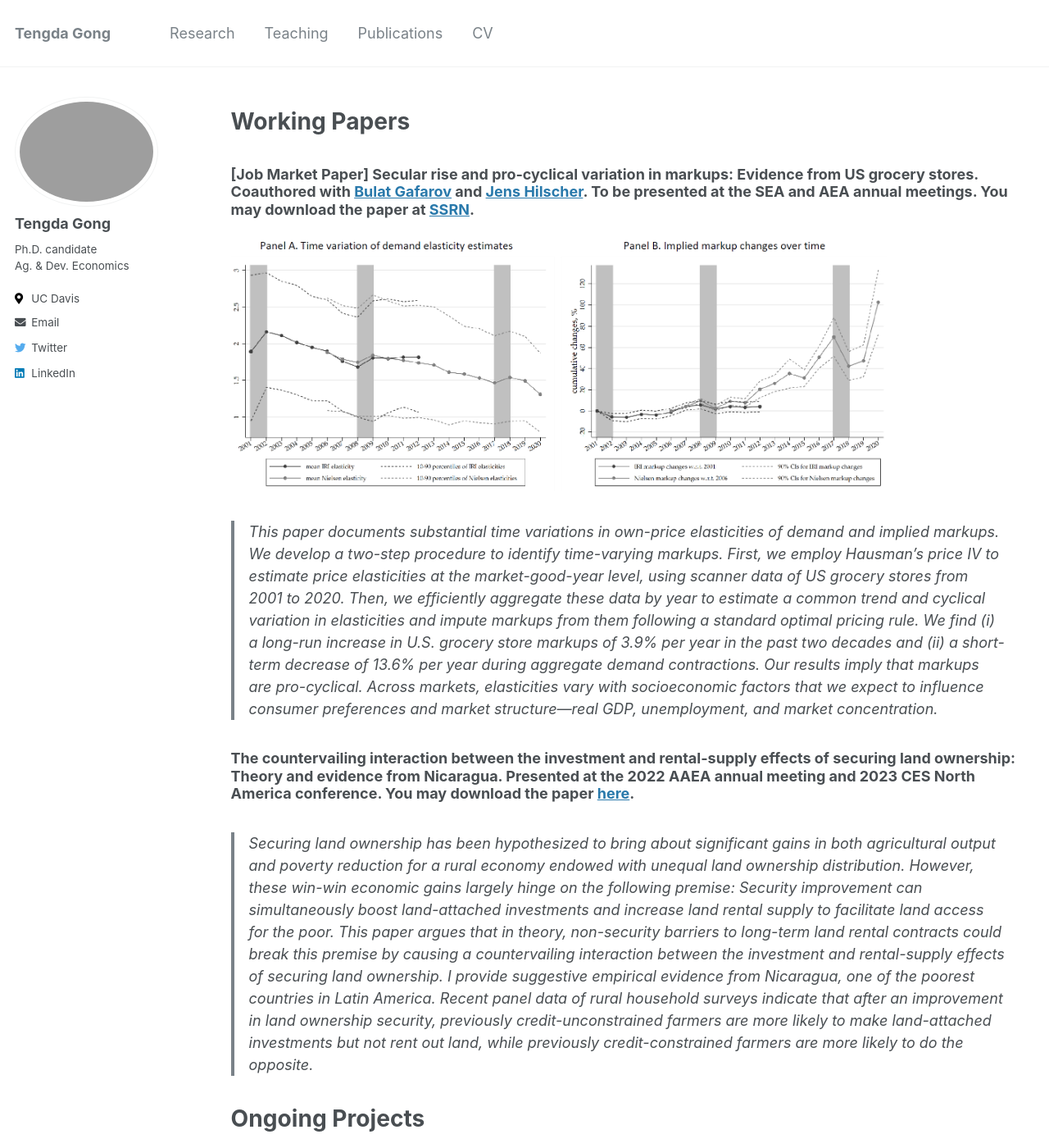
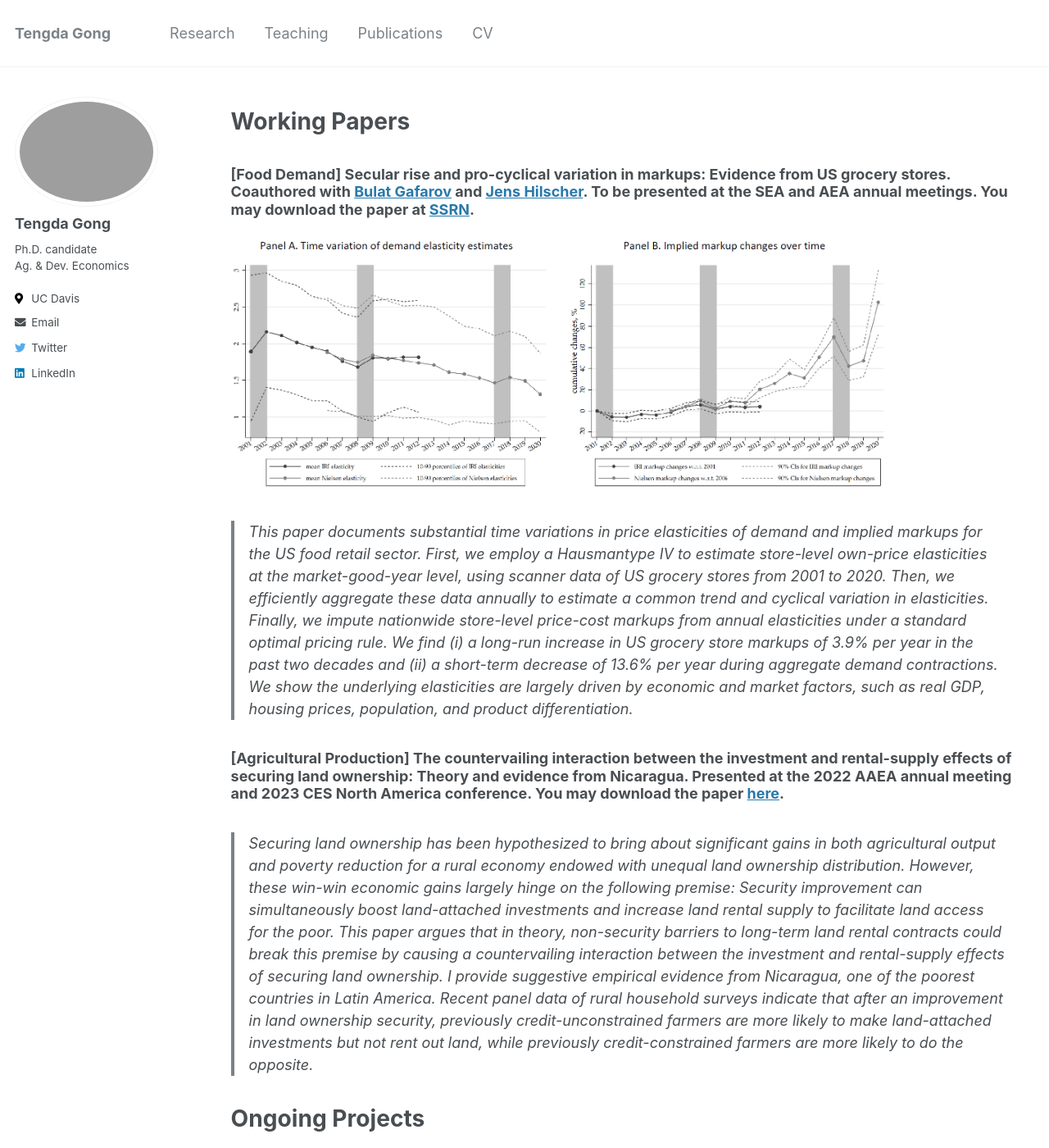
Before and after one commit to tendakung/tendakung.github.io, a Jekyll site: the page built from _pages/research.md, in a window 1280 px wide and 1400 px high. Shown: the whole window at 82% size. Built offline with Jekyll 4.4.1, drawn with Linux system fonts in a browser that asks for light colours.

Commit message:
Update research.md

```diff
--- a/_pages/research.md
+++ b/_pages/research.md
@@ -7,11 +7,13 @@ author_profile: true
 
 # Working Papers
 
-### [Job Market Paper] Secular rise and pro-cyclical variation in markups: Evidence from US grocery stores. Coauthored with [Bulat Gafarov](https://are.ucdavis.edu/people/faculty/bulat-gafarov/) and [Jens Hilscher](https://are.ucdavis.edu/people/faculty/jens-hilscher/). To be presented at the SEA and AEA annual meetings. You may download the paper at [SSRN](https://papers.ssrn.com/sol3/papers.cfm?abstract_id=4551482).
+### [Food Demand] Secular rise and pro-cyclical variation in markups: Evidence from US grocery stores. Coauthored with [Bulat Gafarov](https://are.ucdavis.edu/people/faculty/bulat-gafarov/) and [Jens Hilscher](https://are.ucdavis.edu/people/faculty/jens-hilscher/). To be presented at the SEA and AEA annual meetings. You may download the paper at [SSRN](https://papers.ssrn.com/sol3/papers.cfm?abstract_id=4551482).
 <img src='/images/research/JMP-webfigure.PNG' width='800'>
-> This paper documents substantial time variations in own-price elasticities of demand and implied markups. We develop a two-step procedure to identify time-varying markups. First, we employ Hausman’s price IV to estimate price elasticities at the market-good-year level, using scanner data of US grocery stores from 2001 to 2020. Then, we efficiently aggregate these data by year to estimate a common trend and cyclical variation in elasticities and impute markups from them following a standard optimal pricing rule. We find (i) a long-run increase in U.S. grocery store markups of 3.9% per year in the past two decades and (ii) a short-term decrease of 13.6% per year during aggregate demand contractions. Our results imply that markups are pro-cyclical. Across markets, elasticities vary with socioeconomic factors that we expect to influence consumer preferences and market structure—real GDP, unemployment, and market concentration.
+> This paper documents substantial time variations in price elasticities of demand
+and implied markups for the US food retail sector. First, we employ a Hausmantype IV to estimate store-level own-price elasticities at the market-good-year level, using scanner data of US grocery stores from 2001 to 2020. Then, we efficiently aggregate these data annually to estimate a common trend and cyclical variation in elasticities. Finally, we impute nationwide store-level price-cost markups from
+annual elasticities under a standard optimal pricing rule. We find (i) a long-run increase in US grocery store markups of 3.9% per year in the past two decades and (ii) a short-term decrease of 13.6% per year during aggregate demand contractions. We show the underlying elasticities are largely driven by economic and market factors, such as real GDP, housing prices, population, and product differentiation.
 
-### The countervailing interaction between the investment and rental-supply effects of securing land ownership: Theory and evidence from Nicaragua. Presented at the 2022 AAEA annual meeting and 2023 CES North America conference. You may download the paper [here](/files/pdf/research/DevJMP20231112.pdf).
+### [Agricultural Production] The countervailing interaction between the investment and rental-supply effects of securing land ownership: Theory and evidence from Nicaragua. Presented at the 2022 AAEA annual meeting and 2023 CES North America conference. You may download the paper [here](/files/pdf/research/DevJMP20231112.pdf).
 > Securing land ownership has been hypothesized to bring about significant gains in both agricultural output and poverty reduction for a rural economy endowed with unequal land ownership distribution. However, these win-win economic gains largely hinge on the following premise: Security improvement can simultaneously boost land-attached investments and increase land rental supply to facilitate land access for the poor. This paper argues that in theory, non-security barriers to long-term land rental contracts could break this premise by causing a countervailing interaction
 between the investment and rental-supply effects of securing land ownership. I provide suggestive empirical evidence from Nicaragua, one of the poorest countries in Latin America. Recent panel data of rural household surveys indicate that after an improvement in land ownership security, previously credit-unconstrained farmers are more likely to make land-attached investments but not rent out land, while previously credit-constrained farmers are more likely to do the opposite.
 
```
